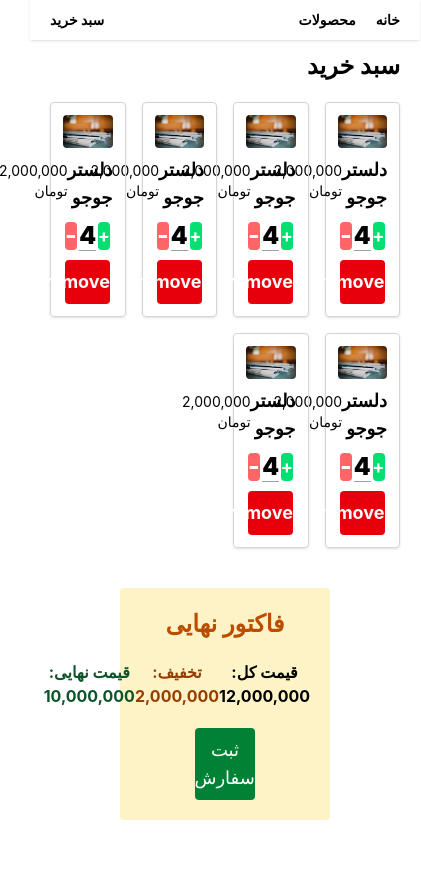
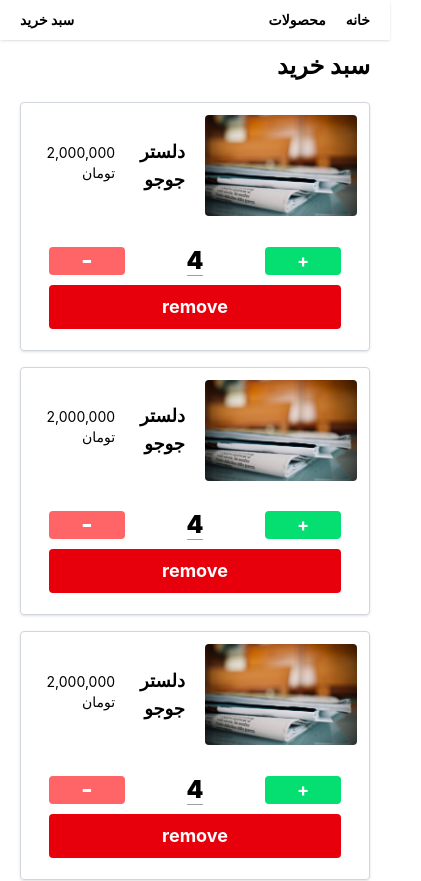
Before and after one commit to AriaG1t/shopping-site, a React (Vite) app: page /cart in a window 390 px wide. Shown: the top 881 px of the page, 421 px wide, since content can reach past the window. Built offline with nearby package versions, Linux system fonts and the light colour scheme.

Commit message:
cart responsive

```diff
--- a/src/components/CartItem/CartItem.jsx
+++ b/src/components/CartItem/CartItem.jsx
@@ -4,9 +4,9 @@ import pic from "../../assets/newspapers-4565916_1280.jpg"
 function CartItem(){
     return(
 
-        <div className="border border-gray-300 p-3 rounded shadow">
-            <img src={pic} alt="" className="rounded" />
-            <div className="my-2 flex justify-between items-baseline">
+        <div className="border border-gray-300 p-3 items-center rounded shadow md:block grid grid-cols-2 gap-5 grid-rows-2">
+            <img src={pic} alt="" className="row-span-1 sm:row-span-2 rounded  " />
+            <div className="col-start-2 my-2 flex justify-between items-baseline sm:col-start-2 row-start-1 sm:row-start-1">
                 <p className="font-bold text-lg">
                     دلستر جوجو
                 </p>
@@ -14,7 +14,7 @@ function CartItem(){
                     2,000,000 تومان
                 </p>
             </div>
-            <div className="grid grid-cols-3 text-center">
+            <div className="grid grid-cols-3 text-center sm:row-span-1 sm:col-start-2 sm:row-start-2 col-span-2 row-start-2">
                 <button className="w-[70%] m-auto cursor-pointer rounded font-bold text-lg text-white anim hover:bg-green-600 bg-green-400">+</button>
                 <p className="font-black text-2xl"><span className="border-b border-gray-400">4</span></p>
                 <button className="w-[70%] m-auto cursor-pointer rounded font-bold text-lg bg-red-400 anim hover:bg-red-600 text-white"><p className="scale-140">-</p></button>
--- a/src/pages/Cart/Cart.jsx
+++ b/src/pages/Cart/Cart.jsx
@@ -6,7 +6,7 @@ function Cart(){
     return(
         <Container>
             <h1 className="text-2xl font-bold mb-5">سبد خرید</h1>
-            <div className="grid grid-cols-4 gap-4 mb-10">
+            <div className="grid lg:grid-cols-4 md:grid-cols-3 sm:grid-cols-1 gap-4 mb-10">
                 <CartItem />
                 <CartItem />
                 <CartItem />
@@ -14,16 +14,16 @@ function Cart(){
                 <CartItem />
                 <CartItem />
             </div>
-            <div className=" rounded bg-amber-100 p-5 w-[60%] m-auto mb-50 text-center">
+            <div className=" rounded bg-amber-100 p-5 md:w-[60%] w-[90%] m-auto mb-50 text-center">
                 <h2 className="text-2xl font-bold text-amber-700">
                     فاکتور نهایی
                 </h2>
-                <div className="my-5 flex justify-evenly">
+                <div className="my-5 flex justify-evenly sm:flex-row flex-col">
                     <p className="text-base font-bold">قیمت کل: 12,000,000</p>
-                    <p className="text-base text-amber-800 font-bold">تخفیف: 2,000,000</p>
+                    <p className="text-base text-amber-800 font-bold sm:my-0 my-4">تخفیف: 2,000,000</p>
                     <p className="text-base font-bold text-green-900">قیمت نهایی: 10,000,000</p>
                 </div>
-                <button className="text-lg py-2 cursor-pointer anim w-[35%] rounded bg-green-700 hover:scale-105 text-white">ثبت سفارش</button>
+                <button className="text-lg py-2 cursor-pointer anim lg:w-[35%] sm:w-[50%] w-[80%] rounded bg-green-700 hover:scale-105 text-white">ثبت سفارش</button>
             </div>
         </Container>
     )
```
